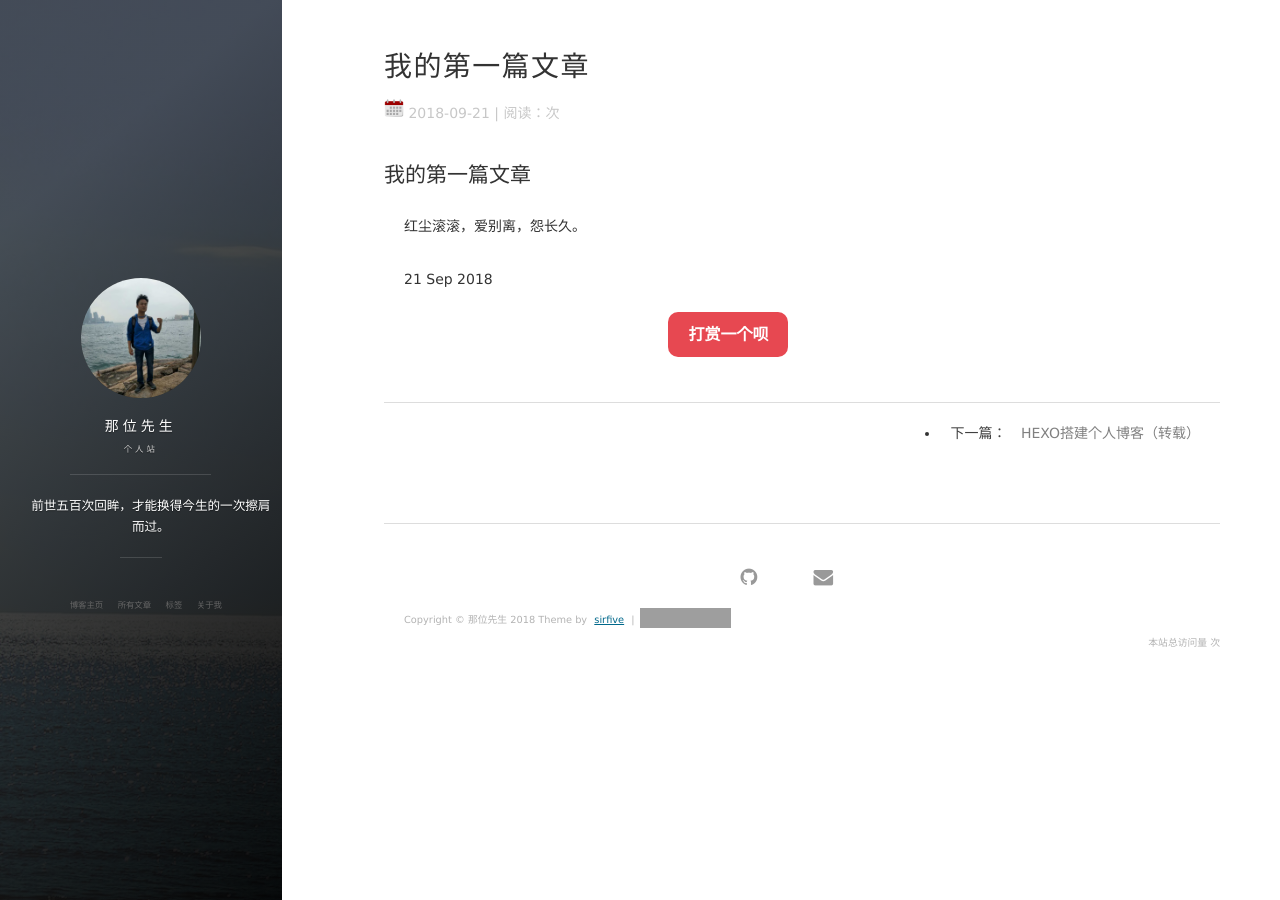
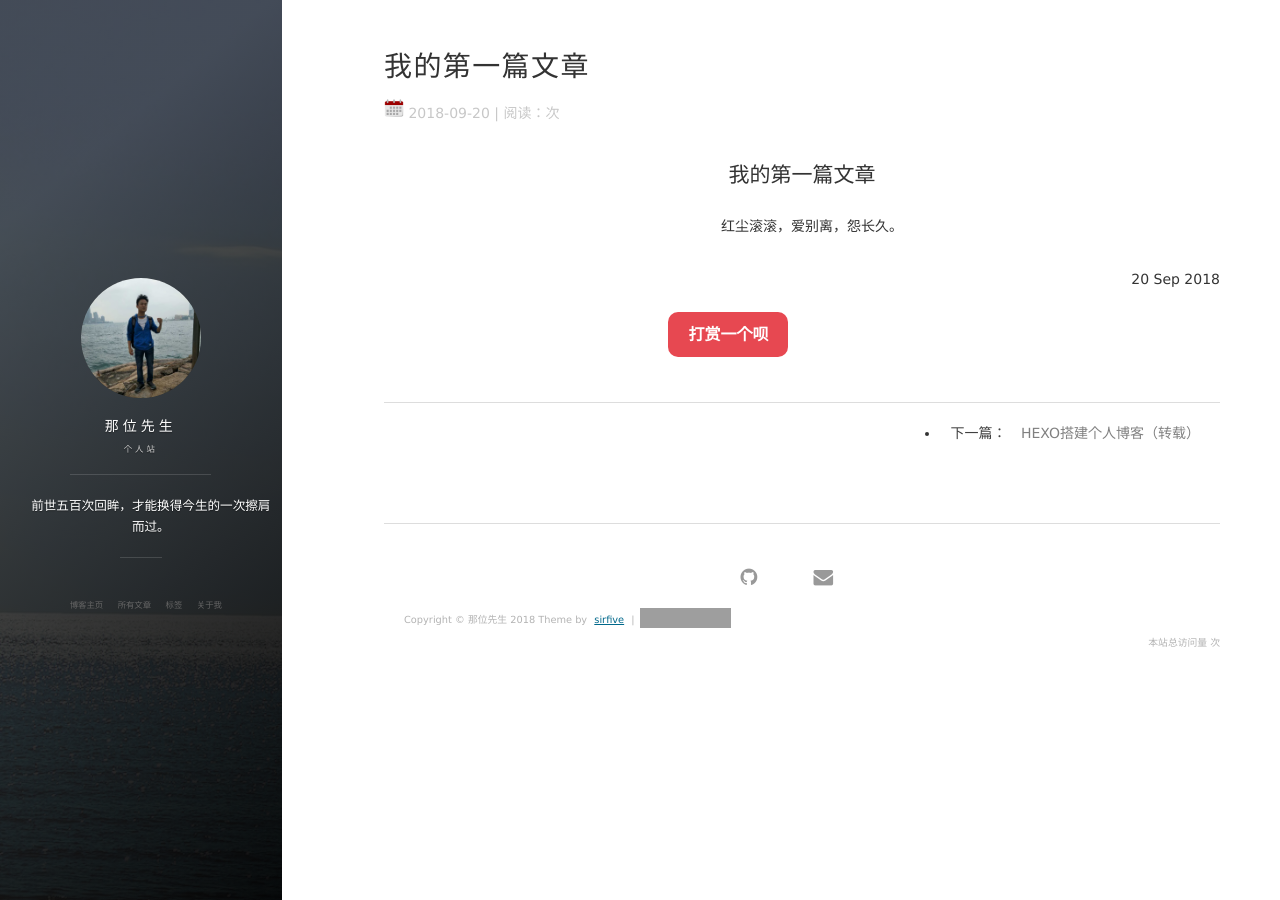
Before and after one commit to sirFive/sirFive.github.io, a Jekyll site: the page built from _posts/2018-09-20-从新手到大师.html, in a window 1280 px wide. Built offline with Jekyll 4.4.1, drawn with Linux system fonts in a browser that asks for light colours; nearby versions of some CDN libraries; comment, search, counter and statistics services are not loaded; grey boxes are pictures that could not be loaded.

Commit message:
显示居中

```diff
--- a/_posts/2018-09-20-从新手到大师.html
+++ b/_posts/2018-09-20-从新手到大师.html
@@ -1,10 +1,10 @@
 ---
 layout: post
 title: "我的第一篇文章"
-date: 2018-09-21
+date: 2018-09-20
 description: "我的第一篇文章"
 tag: 博客
 ---
-　<h2>我的第一篇文章</h2>
-　<p>红尘滚滚，爱别离，怨长久。</p>
-　<p>{{ page.date | date_to_string }}</p>
+　<h2 align="center">我的第一篇文章</h2>
+　<p align="center">红尘滚滚，爱别离，怨长久。</p>
+　<p align="right">{{ page.date | date_to_string }}</p>
```
